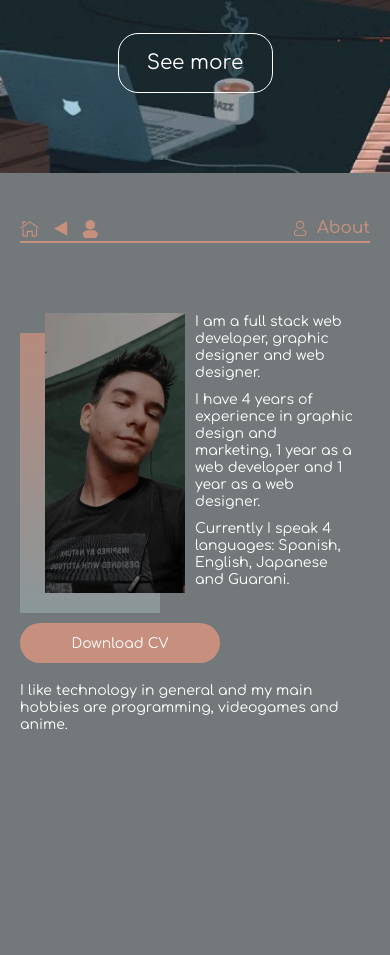
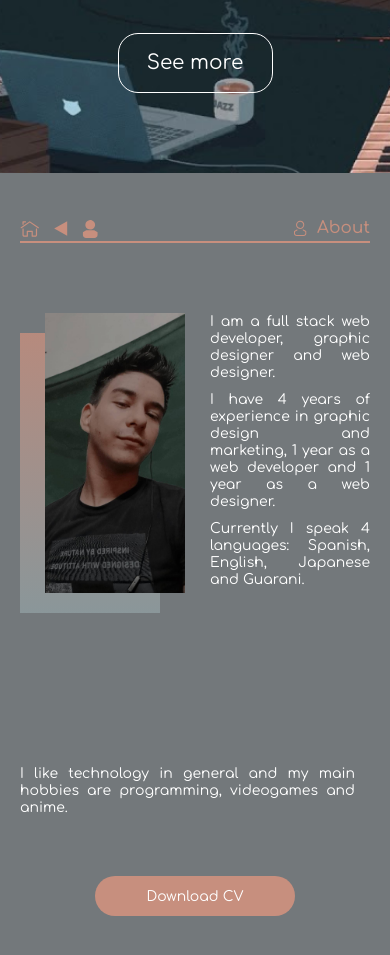
Before and after one commit to ARNIXMINADEO/portfolioJS, a plain HTML site: page index.html in a window 390 px wide. Shown: the part 671-1626 px from the top of the page. Drawn offline with nearby package versions, Linux system fonts and the light colour scheme.

Commit message:
Feac: About page finish mobile version, button need function

```diff
--- a/index.html
+++ b/index.html
@@ -61,6 +61,7 @@
                     </div>
                 </div>
                 <article class="about-content">
+                    <div class="content">
                         <div class="profile-container">
                             <div class="profile-background">
                             </div>
@@ -71,6 +72,7 @@
                             <p>I have 4 years of experience in graphic design and marketing, 1 year as a web developer and 1 year as a web designer.</p>
                             <p>Currently I speak 4 languages: Spanish, English, Japanese and Guarani.</p>
                             <p class="overflow">I like technology in general and my main hobbies are programming, videogames and anime.</p>
+                        </div>
                     </div>
                     <button type="button" class="btn btn-cv">Download CV</button>
                 </article>
--- a/style.css
+++ b/style.css
@@ -150,7 +150,7 @@
     width: 100%;
     height: 100%;
     background-color: rgba(56, 63, 68, 0.7);
-    padding: 2.5rem 2rem 0 2rem;
+    padding: 2.5rem 2rem 6.5rem 2rem;
 }
 .page-header{
     width: 100%;
@@ -201,9 +201,18 @@
 /*About Content*/
 .about-content{
     display: flex;
-    flex-wrap: wrap;
-    gap: 1rem;
+    width: 100%;
+    height: 80%;
+    flex-direction: column;
+    justify-content: space-between;
+    align-items: center;
     position: relative;
+}
+/*Content*/
+.content{
+    display: flex;
+    width: 100%;
+    justify-content: space-between;
 }
 /*About Image*/
 .profile-container{
@@ -233,14 +242,13 @@
     font-size: 1.4rem;
     line-height: 1.7rem;
     color: var(--lighter);
-    text-align: left;
+    text-align: justify;
 }
 .overflow{
     position: absolute;
     width: 33.5rem;
-    overflow: auto;
     left: 0;
-    bottom: -8rem;
+    bottom: 9rem;
 }
 .btn-cv{
     width: 20rem;
```
Lines whose indentation alone changed are shown as unchanged.
